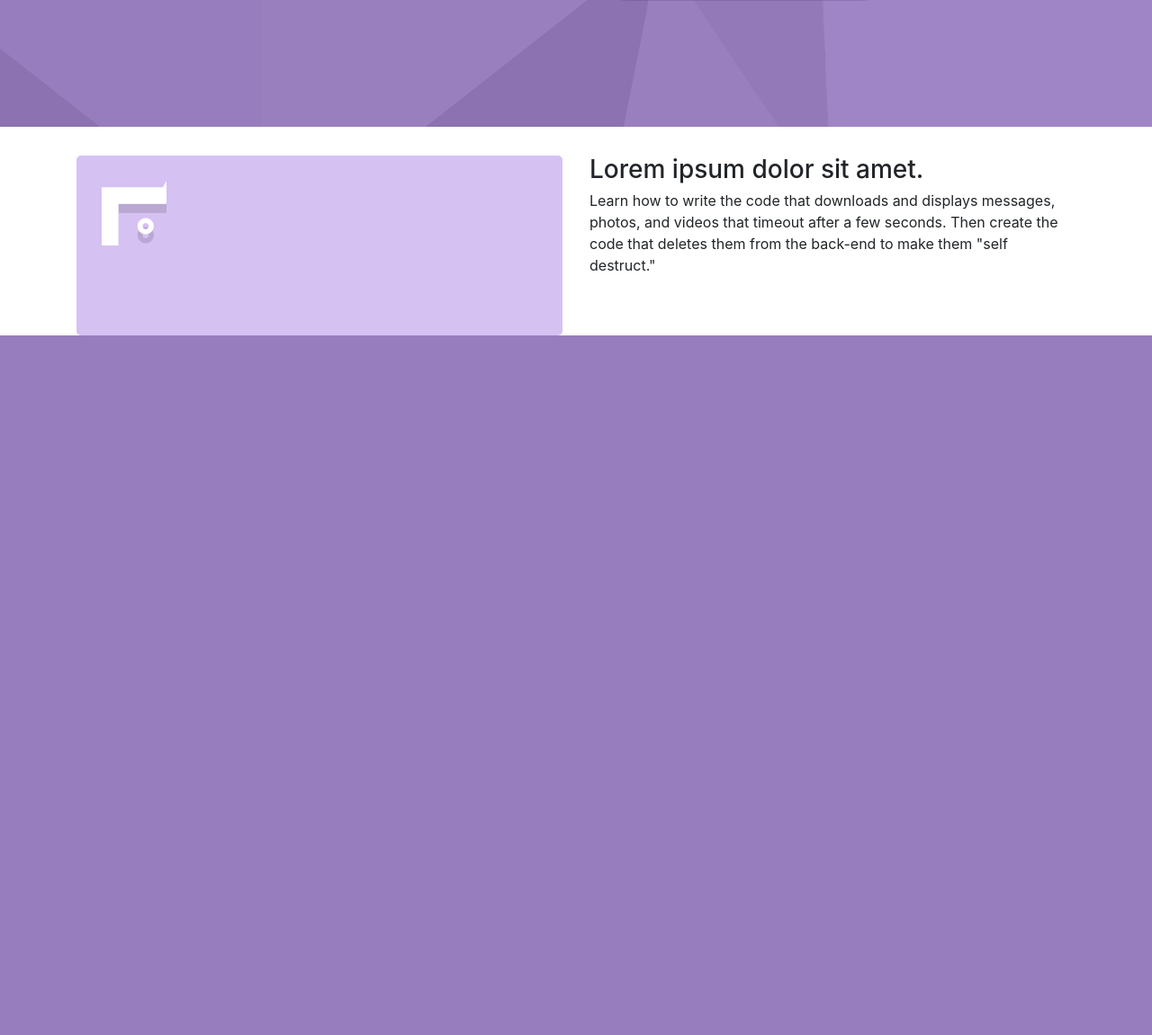
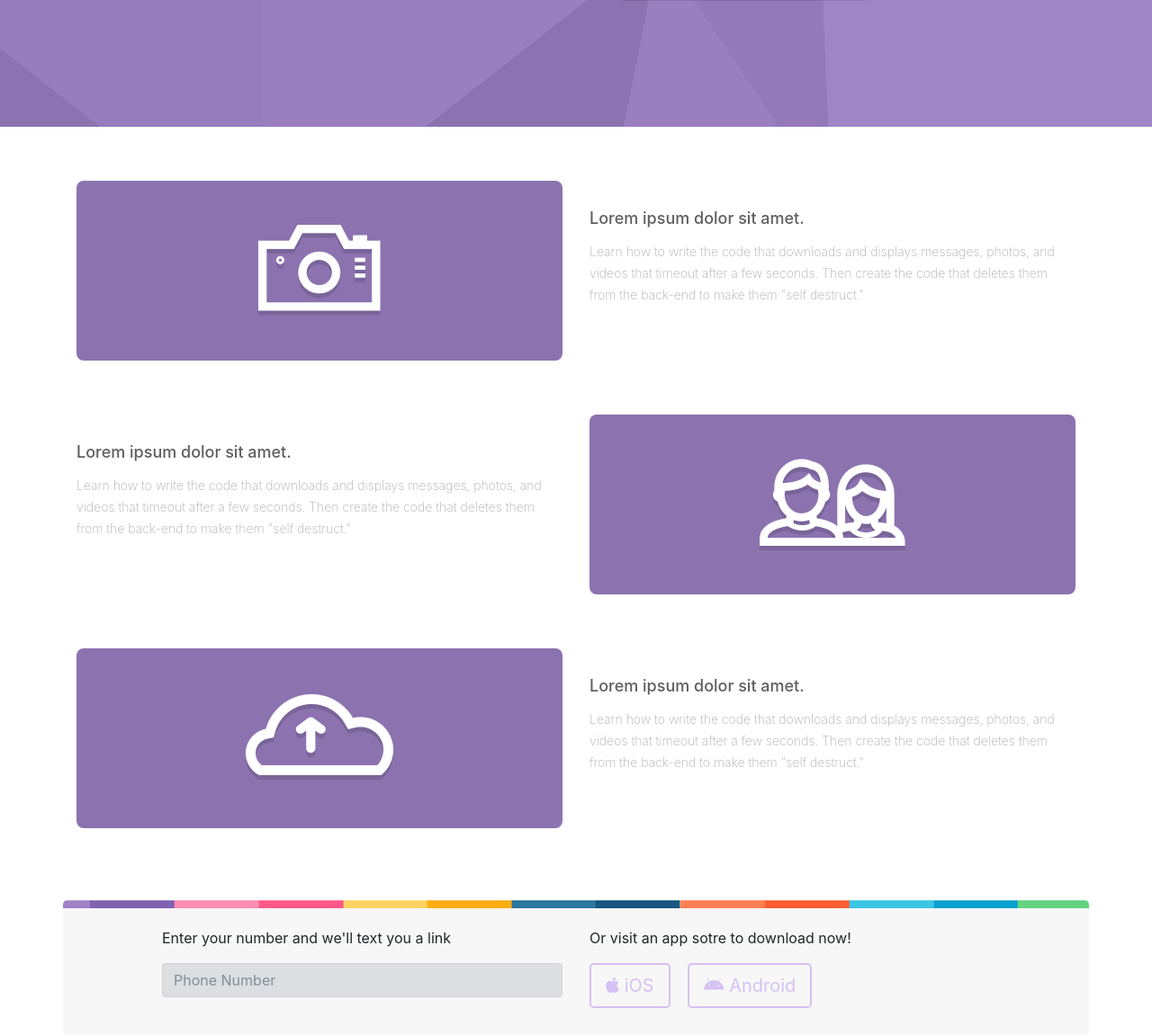
Before and after one commit to brampauwelyn/webdesigner-courses, a PHP site: page / in a window 1280 px wide. Shown: the part 855-2006 px from the top of the page at 90% size. Before the commit the page ends 1228 px from the top, so only its background shows below. Run offline with PHP 8.4, Linux system fonts and the light colour scheme; some libraries are stand-ins or nearby versions.

Commit message:
add bootstrap-oefening2

```diff
--- a/week4/bootstrap-oefening/index.html
+++ b/week4/bootstrap-oefening/index.html
@@ -52,14 +52,62 @@
     </div>
 
     <div class="container">
-      <div class="row">
+      <div class="row category">
         <div class="col-md-6">
           <div class="image-thumbnail camera"></div>
         </div>
         <div class="col-md-6">
-          <h3>Lorem ipsum dolor sit amet.</h3>
-          <p>Learn how to write the code that downloads and displays messages, photos, and videos that timeout after a few seconds. Then create the code that
-            deletes them from the back-end to make them "self destruct."</p>
+          <div class="category-text">
+            <h3>Lorem ipsum dolor sit amet.</h3>
+            <p>Learn how to write the code that downloads and displays messages, photos, and videos that timeout after a few seconds. Then create the code that
+              deletes them from the back-end to make them "self destruct."</p>
+          </div>
+        </div>
+      </div>
+      <div class="row category">
+        <div class="col-md-6">
+          <div class="category-text">
+            <h3>Lorem ipsum dolor sit amet.</h3>
+            <p>Learn how to write the code that downloads and displays messages, photos, and videos that timeout after a few seconds. Then create the code that
+              deletes them from the back-end to make them "self destruct."</p>
+          </div>
+        </div>
+        <div class="col-md-6">
+          <div class="image-thumbnail people"></div>
+        </div>
+      </div>
+      <div class="row category">
+        <div class="col-md-6">
+          <div class="image-thumbnail cloud"></div>
+        </div>
+        <div class="col-md-6">
+          <div class="category-text">
+            <h3>Lorem ipsum dolor sit amet.</h3>
+            <p>Learn how to write the code that downloads and displays messages, photos, and videos that timeout after a few seconds. Then create the code that
+              deletes them from the back-end to make them "self destruct."</p>
+          </div>
+        </div>
+      </div>
+    </div>
+
+    <div class="container">
+      <div class="row download-section">
+        <div class="col-md-5 ml-md-auto">
+          <p>Enter your number and we'll text you a link</p>
+          <form action="">
+            <input type="phone" class="form-control phone-number" placeholder="Phone Number">
+          </form>
+        </div>
+        <div class="col-md-6">
+          <p>Or visit an app sotre to download now!</p>
+          <div class="buttons">
+            <a href="#" class="btn btn-outline-secondary btn-lg light-purple apple">
+              iOS</a>
+            <!-- Icon via easy way <i> tag -->
+            <a href="#" class="btn btn-outline-secondary btn-lg light-purple">
+              <i class="fa fa-android" aria-hidden="true"></i>
+              Android</a>
+          </div>
         </div>
       </div>
     </div>
--- a/week4/bootstrap-oefening/style.css
+++ b/week4/bootstrap-oefening/style.css
@@ -54,16 +54,78 @@
 }
 
 .image-thumbnail {
-  background-color: #d5c1f2;
+  position: relative;
+  background-color: #8c73b0;
   width: 100%;
   height: 200px;
+  border-radius: 8px;
+}
+
+.image-thumbnail::before {
+  position: absolute;
+  top: 0;
+  right: 0;
+  left: 0;
+  bottom: 0;
+  content: '';
+  display: block;
+  width: 164px;
+  height: 102px;
+  margin: auto;
+  background-size: 100%;
+  background-image: url('img/feature-icons.png');
+  background-repeat: no-repeat;
+}
+
+.camera::before {
+  background-position: 0 0;
+}
+
+.people::before {
+  background-position: 0 -105px;
+}
+
+.cloud::before {
+  background-position: 0 -210px;
+}
+
+.category {
+  margin-top: 60px;
+}
+
+.category-text {
+  padding-top: 32px;
+}
+
+.category-text h3 {
+  font-size: 18px;
+  color: #5f5d60;
+  font-weight: 500;
+  margin-bottom: 16px;
+}
+
+.category-text p {
+  color: #b3aeb5;
+  line-height: 1.7;
+  font-weight: 200;
+  font-size: 14px;
+}
+
+.download-section {
+  margin-top: 80px;
+  padding: 30px 0;
+  background-color: #f7f7f7;
+  background-image: url('img/form-panel-bg.png');
+  background-repeat: no-repeat;
   border-radius: 5px;
 }
 
-.camera::before {
-  content: '';
-  display: block;
-  width: 100px;
-  height: 100px;
-  background-image: url('img/feature-icons.png');
+.phone-number {
+  background-color: #dcdfe1;
+  color: #8c969d;
 }
+
+.phone-number:focus {
+  background-color: #dcdfe1;
+  color: #8c969d;
+}
```
Also changed, not shown: week4/bootstrap-oefening2/design.png (added), week4/bootstrap-oefening2/img/portfolio/cabin.png (added), week4/bootstrap-oefening2/img/portfolio/cake.png (added), week4/bootstrap-oefening2/img/portfolio/circus.png (added), week4/bootstrap-oefening2/img/portfolio/game.png (added), week4/bootstrap-oefening2/img/portfolio/safe.png (added), week4/bootstrap-oefening2/img/portfolio/submarine.png (added), week4/bootstrap-oefening2/img/profile.png (added), 1 other file.
